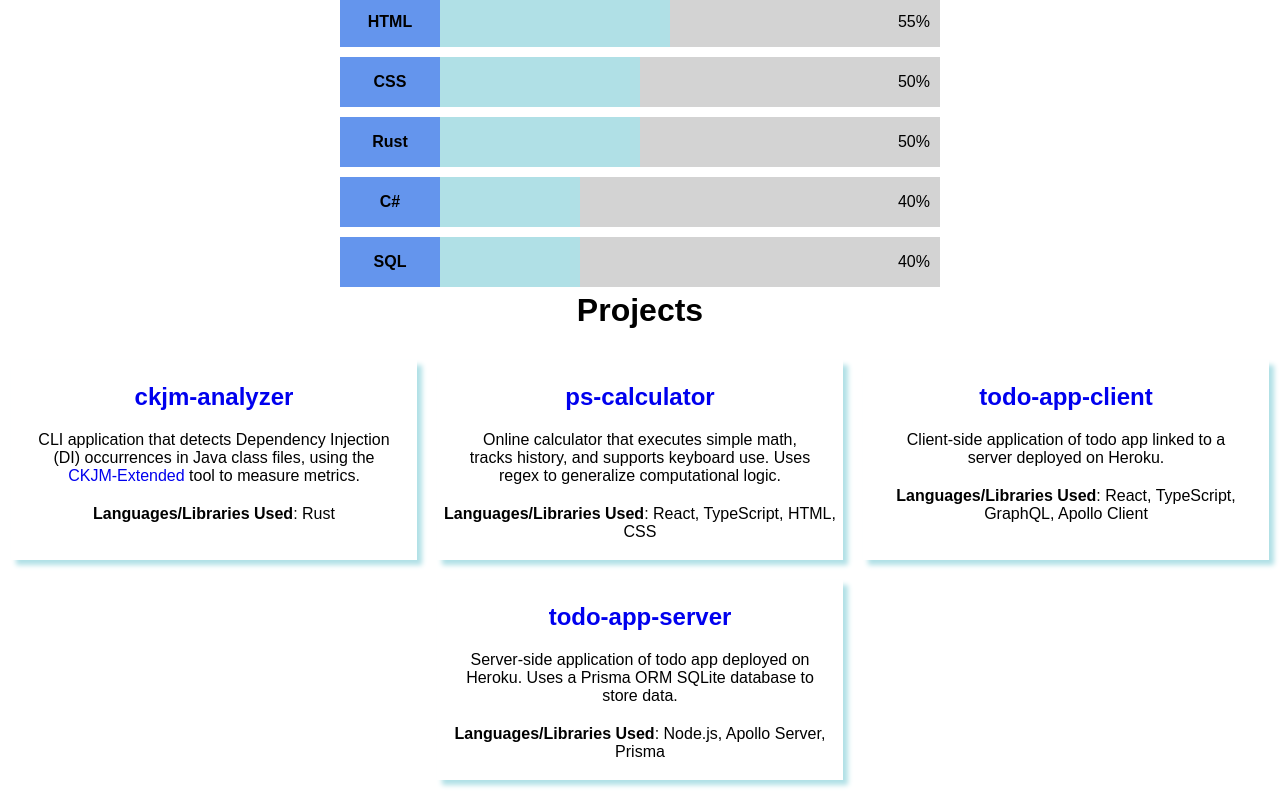
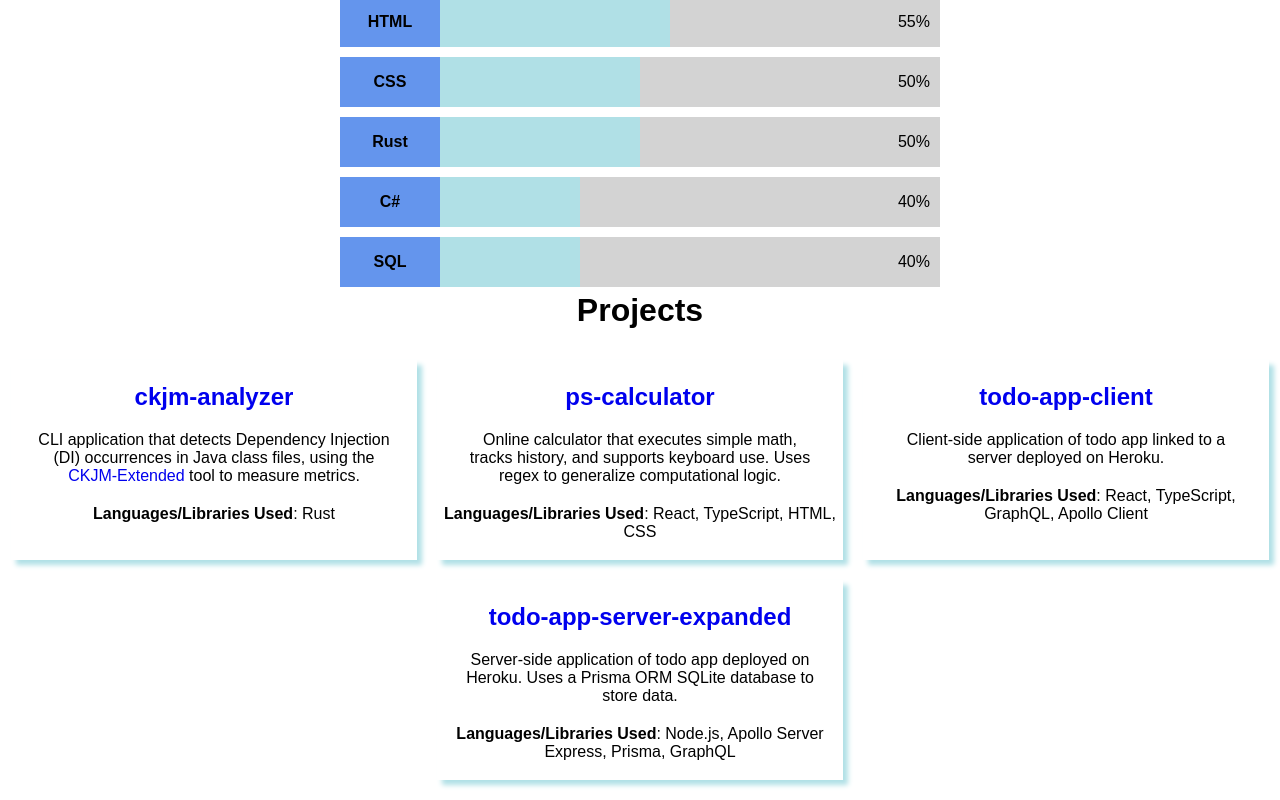
Before and after one commit to Narnian12/narnian12.github.io, a React (Create React App) app: page / in a window 1280 px wide. Shown: the part 1057-1857 px from the top of the page. Built offline with nearby package versions, Linux system fonts and the light colour scheme.

Commit message:
- Small update

```diff
--- a/src/Components/Projects.tsx
+++ b/src/Components/Projects.tsx
@@ -27,11 +27,11 @@ function Projects() {
         <p><b>Languages/Libraries Used</b>: React, TypeScript, GraphQL, Apollo Client</p>
       </div>
       <div className="card project">
-        <h2><a href="https://github.com/Narnian12/todo-app-server" target="_blank" rel="noreferrer">todo-app-server</a></h2>
+        <h2><a href="https://github.com/Narnian12/todo-app-server-expanded" target="_blank" rel="noreferrer">todo-app-server-expanded</a></h2>
         <p className="card-text">
           Server-side application of todo app deployed on Heroku. Uses a Prisma ORM SQLite database to store data.
         </p>
-        <p><b>Languages/Libraries Used</b>: Node.js, Apollo Server, Prisma</p>
+        <p><b>Languages/Libraries Used</b>: Node.js, Apollo Server Express, Prisma, GraphQL</p>
       </div>
     </div>
   );
```
